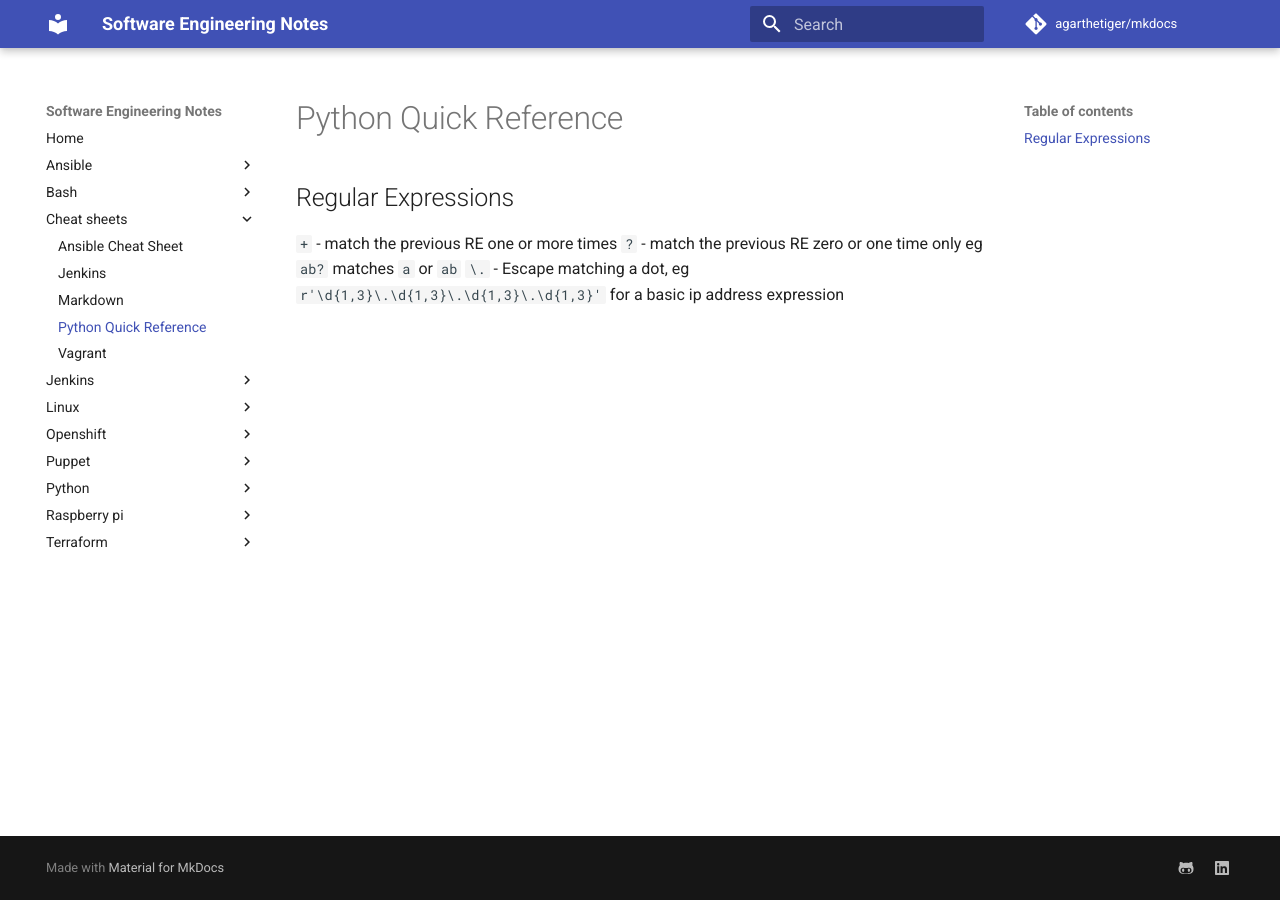
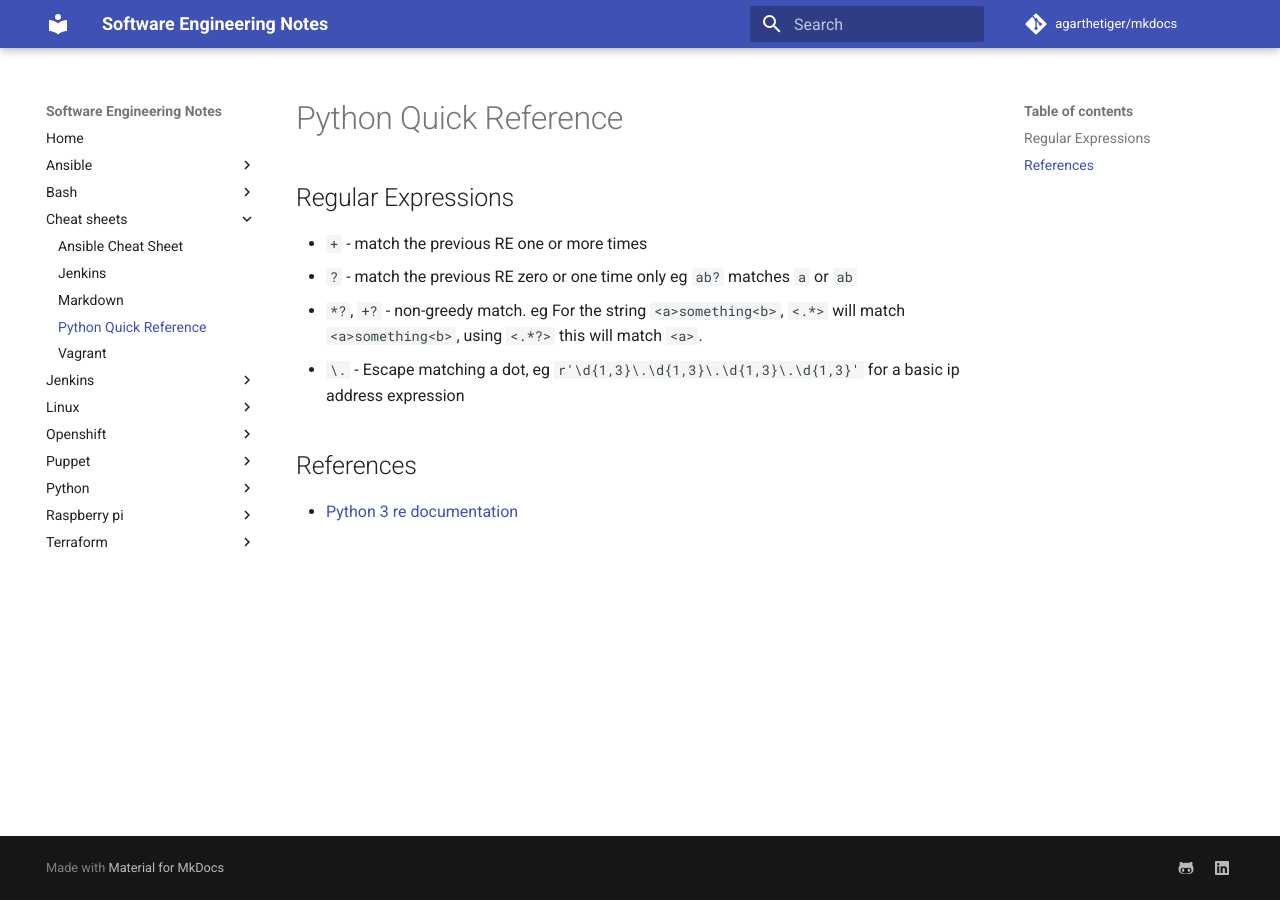
Before and after one commit to agarthetiger/mkdocs, an MkDocs documentation site: the page built from docs/cheat-sheets/python.md, in a window 1280 px wide. Built offline with MkDocs 1.6.1 and Material for MkDocs 9.7.7, drawn with Linux system fonts in a browser that asks for light colours; comment, search, counter and statistics services are not loaded.

Commit message:
Update python.md

```diff
--- a/docs/cheat-sheets/python.md
+++ b/docs/cheat-sheets/python.md
@@ -2,6 +2,11 @@
 
 ## Regular Expressions
 
-`+` - match the previous RE one or more times
-`?` - match the previous RE zero or one time only eg `ab?` matches `a` or `ab`
-`\.` - Escape matching a dot, eg `r'\d{1,3}\.\d{1,3}\.\d{1,3}\.\d{1,3}'` for a basic ip address expression
+* `+` - match the previous RE one or more times
+* `?` - match the previous RE zero or one time only eg `ab?` matches `a` or `ab`
+* `*?`, `+?` - non-greedy match. eg For the string `<a>something<b>`, `<.*>` will match `<a>something<b>`, using `<.*?>` this will match `<a>`.
+* `\.` - Escape matching a dot, eg `r'\d{1,3}\.\d{1,3}\.\d{1,3}\.\d{1,3}'` for a basic ip address expression
+
+## References
+
+* [Python 3 re documentation](https://docs.python.org/3/library/re.html)
```
